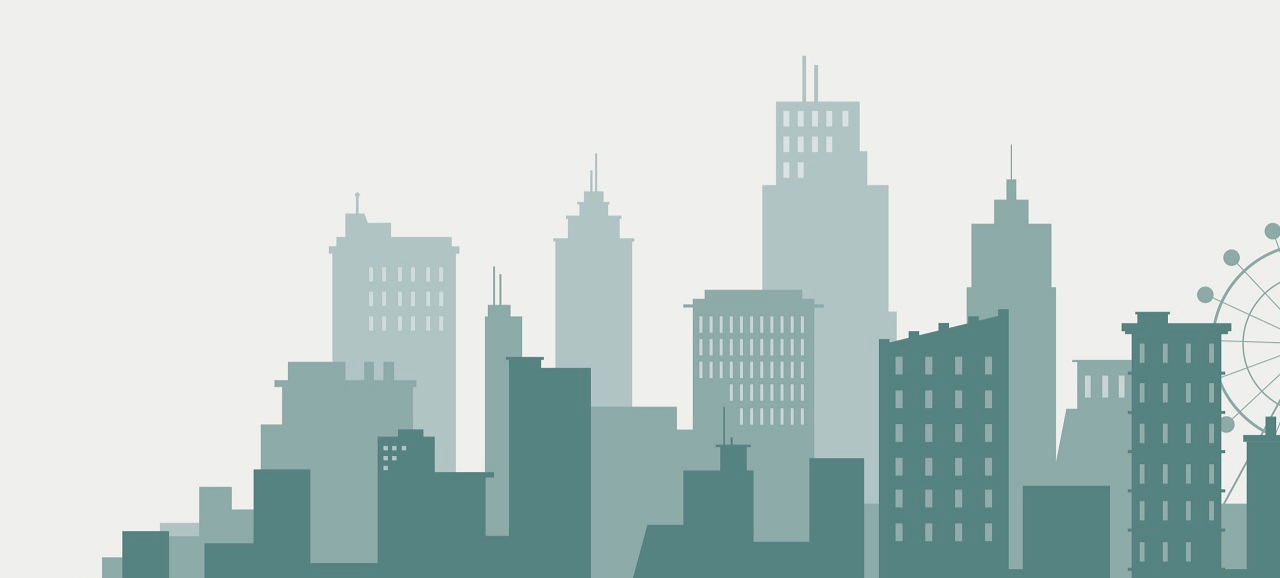
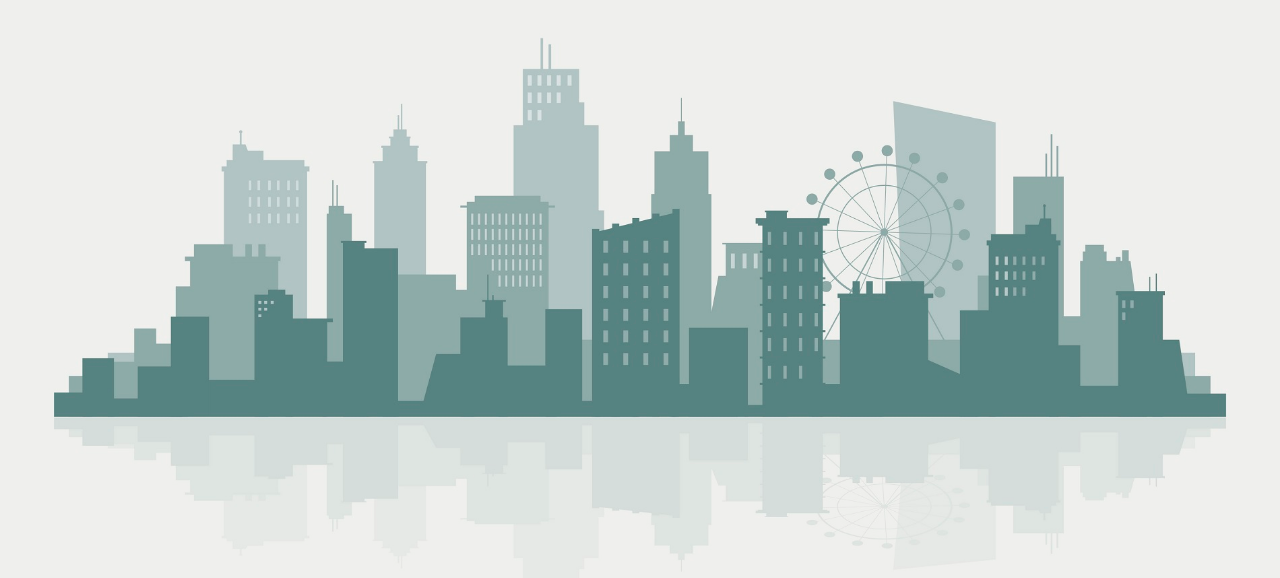
Before and after one commit to Lim-won-young/LimWeb, a plain HTML site: page Lim/lim.html in a window 1280 px wide. Shown: the part 222-800 px from the top of the page. Drawn offline with nearby package versions, Linux system fonts and the light colour scheme; a web font is replaced by a local one.

Commit message:
Add files via upload

```diff
--- a/Lim/lim.css
+++ b/Lim/lim.css
@@ -45,7 +45,10 @@ nav {
     animation-name: on_text;
     background-image: url("./assets/main.jpg");
     background-position : 0% 10%;
-    height: 1150px;
+    width: inherit;
+    background-size: contain;
+    background-repeat: no-repeat;
+    height: 1500px;
 }
 
 
@@ -74,7 +77,7 @@ nav {
   }
 #sk {
     width: 100px;
-    height: 100px;
+    height: 10px;
 }
 
 #turm1 {
```
